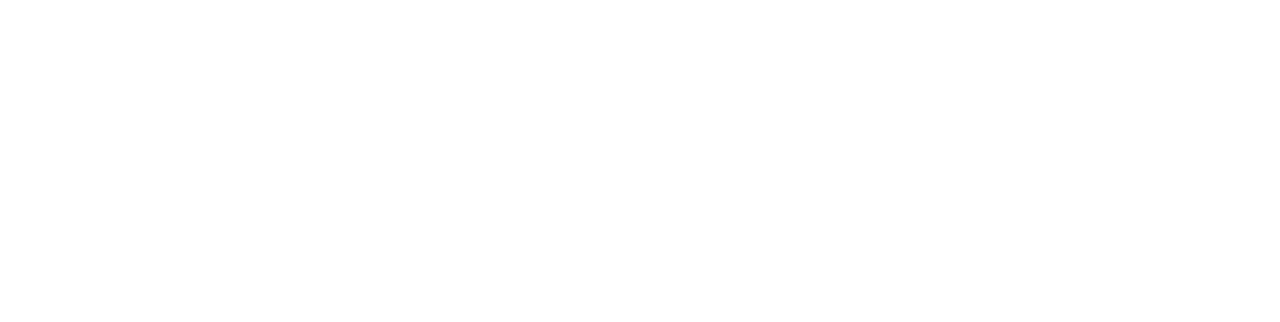
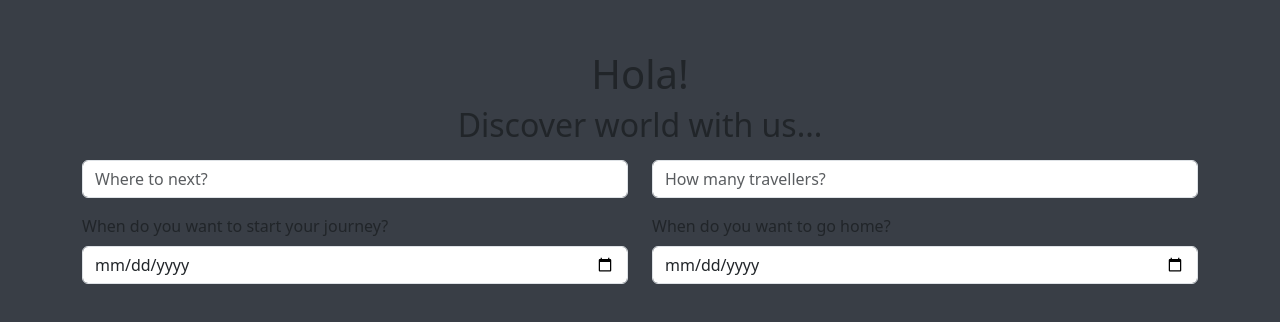
Before and after one commit to Karolinaa12/TravelApp, a plain HTML site: page index.html in a window 1280 px wide. Drawn offline with nearby package versions, Linux system fonts and the light colour scheme.

Commit message:
Basic input

```diff
--- a/index.html
+++ b/index.html
@@ -14,6 +14,46 @@
     <link rel="stylesheet" href="styles.css" />
   </head>
   <body>
+    <div class="container">
+      <form class="form-controls">
+        <h1>Hola!</h1>
+        <h2>Discover world with us...</h2>
+        <div class="row mt-3">
+          <div class="col-md-6">
+            <input
+              type="text"
+              name="destination"
+              id="destination"
+              class="form-control"
+              placeholder="Where to next?"
+            />
+          </div>
+          <div class="col-md-6">
+            <input
+              type="number"
+              name="number"
+              id="number"
+              class="form-control"
+              placeholder="How many travellers?"
+            />
+          </div>
+        </div>
+        <div class="row mt-3">
+          <div class="col-md-6">
+            <label for="date1" class="form-label"
+              >When do you want to start your journey?</label
+            >
+            <input type="date" name="date1" id="date1" class="form-control" />
+          </div>
+          <div class="col-md-6">
+            <label for="date1" class="form-label"
+              >When do you want to go home?</label
+            >
+            <input type="date" name="date2" id="date2" class="form-control" />
+          </div>
+        </div>
+      </form>
+    </div>
     <script
       src="https://cdn.jsdelivr.net/npm/bootstrap@5.3.0-alpha1/dist/js/bootstrap.bundle.min.js"
       integrity="sha384-w76AqPfDkMBDXo30jS1Sgez6pr3x5MlQ1ZAGC+nuZB+EYdgRZgiwxhTBTkF7CXvN"
--- a/styles.css
+++ b/styles.css
@@ -0,0 +1,12 @@
+body {
+  background: #393e46;
+}
+
+form {
+  margin-top: 50px;
+}
+
+h1,
+h2 {
+  text-align: center;
+}
```
